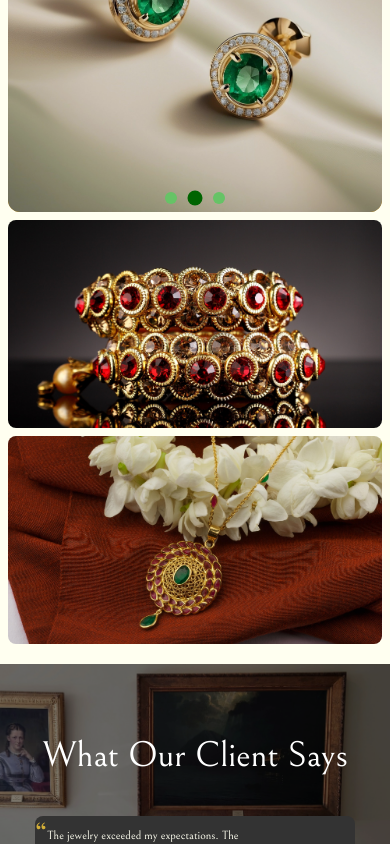
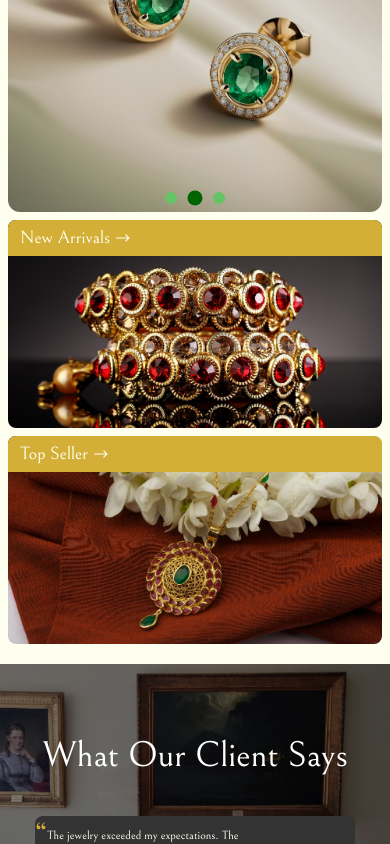
Before and after one commit to pravesh-dev/Jewellery-Shop, a React (Vite) app: page / in a window 390 px wide. Shown: the part 1148-1992 px from the top of the page. Built offline with nearby package versions, Linux system fonts and the light colour scheme.

Commit message:
added hover effect in featured and now its completed

```diff
--- a/src/Components/LandingPage/Featured.jsx
+++ b/src/Components/LandingPage/Featured.jsx
@@ -1,22 +1,77 @@
-import FeaturedSlider from "./FeaturedSlider"
+import FeaturedSlider from "./FeaturedSlider";
 import newArrival from '../../Assets/LandingPage/Featured/new-arrival.jpg';
 import topSeller from '../../Assets/LandingPage/Featured/top-seller.jpg';
 import { LiaLongArrowAltRightSolid } from "react-icons/lia";
+import { Link } from "react-router-dom";
+import { useState } from "react";
 
 function Featured() {
+    const [isHovering, setIsHovering] = useState(null); // Keeps track of which card is being hovered
+
+    const handleMouseEnter = (card) => {
+        setIsHovering(card); // Sets the card being hovered
+    };
+
+    const handleMouseLeave = () => {
+        setIsHovering(null); // Resets the hover state when the mouse leaves
+    };
+
     return (
-    <section className='w-full font-bellefair px-2 py-5 md:px-16 md:py-10 xl:flex flex-col items-center'>
-      <h1 className='text-primary text-3xl mb-2 lg:text-4xl xl:text-6xl xl:w-[70rem]'>Featured Product</h1>
-      <p className='text-dark text-xl leading-5 sm:w-[35rem] lg:text-2xl lg:w-[40rem] xl:text-[2.3rem] xl:leading-10 xl:w-[70rem]'>Explore our finest collection, featuring best-selling classics and exclusive new arrivals that embody elegance and quality.</p>
+        <section className="w-full font-bellefair px-2 py-5 md:px-16 md:py-10 xl:flex flex-col items-center">
+            <h1 className="text-primary text-3xl mb-2 lg:text-4xl xl:text-6xl xl:w-[70rem]">
+                Featured Product
+            </h1>
+            <p className="text-dark text-xl leading-5 sm:w-[35rem] lg:text-2xl lg:w-[40rem] xl:text-[2.3rem] xl:leading-10 xl:w-[70rem]">
+                Explore our finest collection, featuring best-selling classics and exclusive new arrivals that embody elegance and quality.
+            </p>
             <div className="w-full flex gap-2 flex-col items-center mt-2 md:mt-10 md:flex-row md:justify-between md:h-[30rem] lg:h-[40rem] lg:justify-center lg:gap-7 xl:h-[45rem] xl:w-[70rem] xl:justify-between">
                 <FeaturedSlider />
                 <div className="w-full flex flex-col gap-2 md:w-[48%] md:h-full md:justify-between md:gap-7 lg:w-[30rem] xl:w-[35rem]">
-            <div className="w-full h-52 rounded-lg overflow-hidden sm:h-80 md:h-1/2 lg:rounded-xl"><img src={newArrival} className="w-full h-full object-cover" loading="lazy" alt="cards images" /></div>
-            <div className="w-full h-52 rounded-lg overflow-hidden sm:h-80 md:h-1/2 lg:rounded-xl"><img src={topSeller} className="w-full h-full object-cover" loading="lazy" alt="cards images" /></div>
+                    {/* New Arrivals Card */}
+                    <Link
+                        className="w-full h-52 rounded-lg overflow-hidden sm:h-80 md:h-1/2 lg:rounded-xl relative"
+                        onMouseEnter={() => handleMouseEnter("newArrival")}
+                        onMouseLeave={handleMouseLeave}
+                    >
+                        <p
+                            className={`absolute w-full text-lg bg-secondary text-accent top-0 left-0 flex items-center gap-1 pl-3 py-1 duration-500 ${
+                                isHovering === "newArrival" ? "" : "md:-top-full"
+                            } lg:pl-5`}
+                        >
+                            New Arrivals <LiaLongArrowAltRightSolid />
+                        </p>
+                        <img
+                            src={newArrival}
+                            className="w-full h-full object-cover"
+                            loading="lazy"
+                            alt="cards images"
+                        />
+                    </Link>
+
+                    {/* Top Seller Card */}
+                    <Link
+                        className="w-full h-52 rounded-lg overflow-hidden sm:h-80 md:h-1/2 lg:rounded-xl relative"
+                        onMouseEnter={() => handleMouseEnter("topSeller")}
+                        onMouseLeave={handleMouseLeave}
+                    >
+                        <p
+                            className={`absolute w-full text-lg bg-secondary text-accent top-0 left-0 flex items-center gap-1 pl-3 py-1 duration-500 ${
+                                isHovering === "topSeller" ? "" : "md:-top-full"
+                            } lg:pl-5`}
+                        >
+                            Top Seller <LiaLongArrowAltRightSolid />
+                        </p>
+                        <img
+                            src={topSeller}
+                            className="w-full h-full object-cover"
+                            loading="lazy"
+                            alt="cards images"
+                        />
+                    </Link>
                 </div>
             </div>
         </section>
-  )
+    );
 }
 
-export default Featured
+export default Featured;
--- a/src/Components/LandingPage/FeaturedSlider.jsx
+++ b/src/Components/LandingPage/FeaturedSlider.jsx
@@ -11,7 +11,7 @@ function FeaturedSlider() {
     return () => clearInterval(interval);
   }, [images.length]);
   return (
-    <div className="w-full h-96 md:w-[48%] md:h-full relative bg-yellow-600 overflow-hidden rounded-xl lg:w-[30rem] xl:w-[35rem]">
+    <div className="w-full h-96 md:w-[48%] md:h-full relative overflow-hidden rounded-xl lg:w-[30rem] xl:w-[35rem]">
       <img
         loading="lazy"
         src={images[currentImage]}
```
Lines whose indentation alone changed are shown as unchanged.
